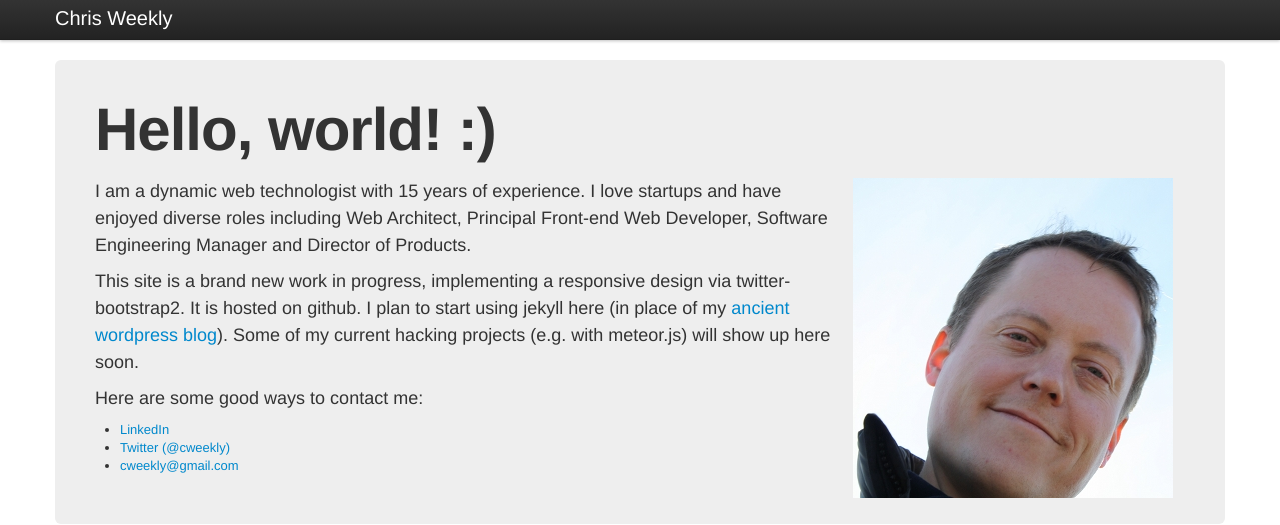
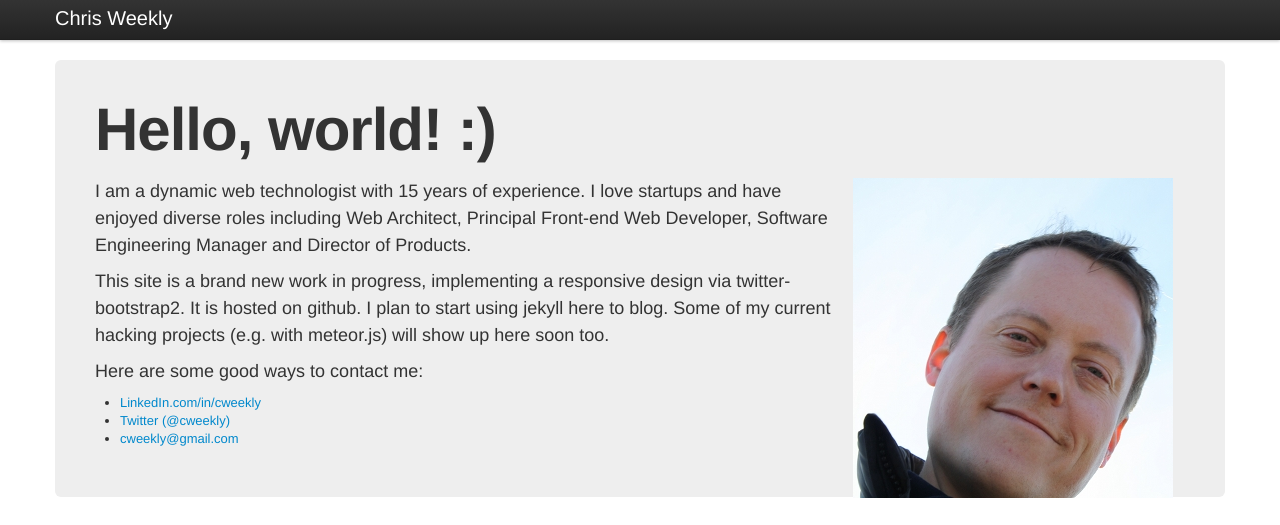
Before and after one commit to cweekly/cweekly.github.com, a plain HTML site: page index.html in a window 1280 px wide. Shown: the top 525 px of the page. Drawn offline with nearby package versions, Linux system fonts and the light colour scheme.

Commit message:
remove link to cwo

```diff
--- a/index.html
+++ b/index.html
@@ -66,14 +66,13 @@
         </p>
         <p>
           This site is a brand new work in progress, implementing a responsive design via twitter-bootstrap2.
-          It is hosted on github. I plan to start using jekyll here (in place of my
-          <a href="http://chris.weekly.org/blog/">ancient wordpress blog</a>).
-          Some of my current hacking projects (e.g. with meteor.js) will show up here soon.
+          It is hosted on github. I plan to start using jekyll here to blog.
+          Some of my current hacking projects (e.g. with meteor.js) will show up here soon too.
         </p>
         <p>
           Here are some good ways to contact me:
           <ul>
-            <li><a href="http://linkedin.com/in/cweekly">LinkedIn</a></li>
+            <li><a href="http://linkedin.com/in/cweekly">LinkedIn.com/in/cweekly</a></li>
             <li><a href="http://twitter.com/#!cweekly">Twitter (@cweekly)</a></li>
             <li><a href="mailto:cweekly@gmail.com">cweekly@gmail.com</a></li>
           </ul>
```
